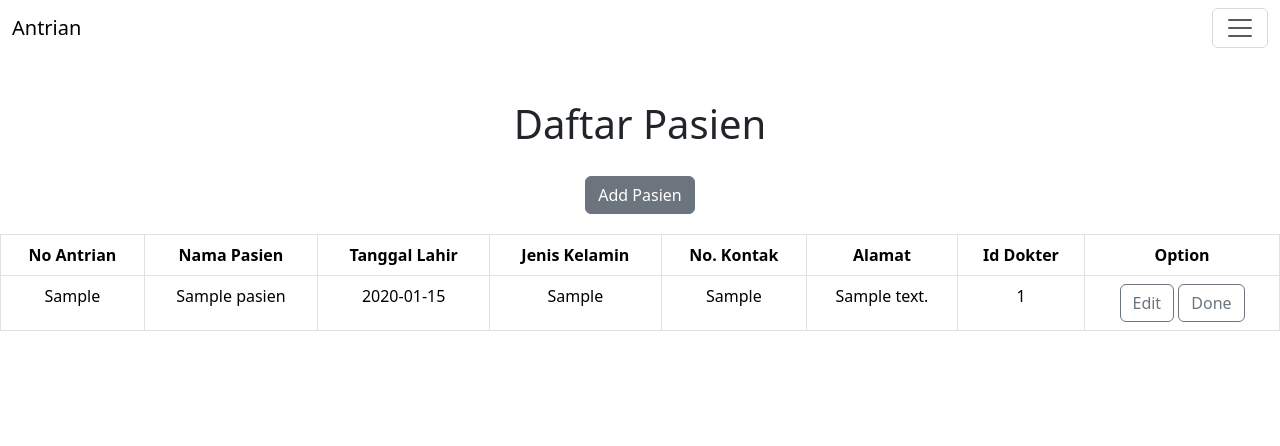
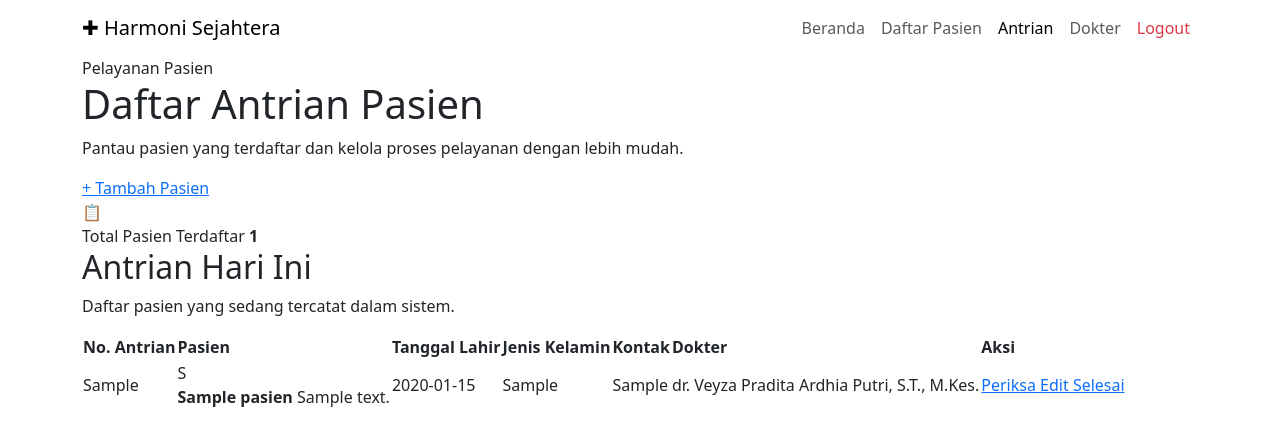
Before and after one commit to Veyzaputri/harmoni-sejahtera-hospital, a PHP site: page /tampil_pasien.php in a window 1280 px wide. Shown: the top 446 px of the page. Run offline with PHP 8.4, Linux system fonts and the light colour scheme; the visitor is signed in with stand-in values (Sample User, id 1); data comes from the database, SQL or seed files in the repository; tables that the repository leaves empty hold one stand-in row (values such as "Sample post").

Commit message:
Refactor tampil_pasien.php for better structure

```diff
--- a/tampil_pasien.php
+++ b/tampil_pasien.php
@@ -1,92 +1,265 @@
 <?php
 session_start();
-if(empty($_SESSION['username'])){
-    header("location:login.php?pesan=belum_login");
+
+if (empty($_SESSION['username'])) {
+    header("Location: login.php?pesan=belum_login");
+    exit;
 }
 
+include "koneksi.php";
+
+$query = mysqli_query(
+    $connect,
+    "SELECT pasien.*, dokter.nama_dokter
+     FROM pasien
+     LEFT JOIN dokter
+     ON pasien.id_dokter = dokter.id_dokter
+     ORDER BY pasien.ID_pasien ASC"
+);
+
+$totalPasien = mysqli_num_rows($query);
 ?>
+
 <!doctype html>
-<html lang="en">
+<html lang="id">
 <head>
     <meta charset="utf-8">
     <meta name="viewport" content="width=device-width, initial-scale=1">
-    <title>Tampil Pasien</title>
-    <link href="https://cdn.jsdelivr.net/npm/bootstrap@5.3.2/dist/css/bootstrap.min.css" rel="stylesheet" integrity="sha384-T3c6CoIi6uLrA9TneNEoa7RxnatzjcDSCmG1MXxSR1GAsXEV/Dwwykc2MPK8M2HN" crossorigin="anonymous">
 
-<link rel="stylesheet" href="tampilpasien.css">  </head>
+    <title>Antrian Pasien | Harmoni Sejahtera</title>
+
+    <link href="https://cdn.jsdelivr.net/npm/bootstrap@5.3.2/dist/css/bootstrap.min.css" rel="stylesheet">
+    <link rel="stylesheet" href="queue.css">
+</head>
+
 <body>
-  <nav class="navbar bg-body-primary fixed-top">
-  <div class="container-fluid">
-    <a class="navbar-brand" href="#">Antrian</a>
-    <button class="navbar-toggler" type="button" data-bs-toggle="offcanvas" data-bs-target="#offcanvasNavbar" aria-controls="offcanvasNavbar" aria-label="Toggle navigation">
+
+<nav class="navbar navbar-expand-lg sticky-top">
+    <div class="container">
+
+        <a class="navbar-brand hospital-brand" href="home.php">
+            <span class="brand-icon">✚</span>
+            Harmoni Sejahtera
+        </a>
+
+        <button class="navbar-toggler"
+                type="button"
+                data-bs-toggle="collapse"
+                data-bs-target="#navbarMain">
             <span class="navbar-toggler-icon"></span>
         </button>
-    <div class="offcanvas offcanvas-end" tabindex="-1" id="offcanvasNavbar" aria-labelledby="offcanvasNavbarLabel">
-      <div class="offcanvas-header">
-        <h5 class="offcanvas-title" id="offcanvasNavbarLabel">Offcanvas</h5>
-        <button type="button" class="btn-close" data-bs-dismiss="offcanvas" aria-label="Close"></button>
-      </div>
-      <div class="offcanvas-body">
-        <ul class="navbar-nav justify-content-end flex-grow-1 pe-3">
+
+        <div class="collapse navbar-collapse" id="navbarMain">
+            <ul class="navbar-nav ms-auto align-items-lg-center">
+
                 <li class="nav-item">
-            <a class="nav-link active" aria-current="page" href="home.php">Home</a>
-          </li>
-          <li class="nav-item">
-            <a class="nav-link" href="form_pasien.php">Daftar pasien</a>
+                    <a class="nav-link" href="home.php">Beranda</a>
                 </li>
 
+                <li class="nav-item">
+                    <a class="nav-link" href="form_pasien.php">Daftar Pasien</a>
+                </li>
+
+                <li class="nav-item">
+                    <a class="nav-link active" href="tampil_pasien.php">Antrian</a>
+                </li>
+
+                <li class="nav-item">
+                    <a class="nav-link" href="jadwal_dokter.php">Dokter</a>
+                </li>
+
+                <li class="nav-item">
+                    <a class="nav-link text-danger" href="logout.php">Logout</a>
+                </li>
+
+            </ul>
         </div>
-    </div>
+
     </div>
 </nav>
 
 
+<main class="queue-page">
 
-    <center>
+    <div class="container">
 
-    <h1 style="margin-top:100px;">Daftar Pasien</h1>
-    <a class="btn btn-secondary" href="form_pasien.php" role="button" style="margin-top:20px; margin-bottom:20px;">Add Pasien</a>
-    <table class="table table-bordered center">
+        <div class="page-heading">
+
+            <div>
+                <span class="page-label">Pelayanan Pasien</span>
+
+                <h1>Daftar Antrian Pasien</h1>
+
+                <p>
+                    Pantau pasien yang terdaftar dan kelola proses
+                    pelayanan dengan lebih mudah.
+                </p>
+            </div>
+
+            <a href="form_pasien.php" class="add-button">
+                + Tambah Pasien
+            </a>
+
+        </div>
+
+
+        <div class="summary-card">
+
+            <div class="summary-icon">📋</div>
+
+            <div>
+                <span>Total Pasien Terdaftar</span>
+                <strong><?= $totalPasien; ?></strong>
+            </div>
+
+        </div>
+
+
+        <div class="table-card">
+
+            <div class="table-header">
+
+                <div>
+                    <h2>Antrian Hari Ini</h2>
+                    <p>Daftar pasien yang sedang tercatat dalam sistem.</p>
+                </div>
+
+            </div>
+
+
+            <?php if ($totalPasien > 0): ?>
+
+                <div class="table-responsive">
+
+                    <table class="patient-table">
+
                         <thead>
                             <tr>
-        <th>No Antrian</th>
-        <th>Nama Pasien</th>
+                                <th>No. Antrian</th>
+                                <th>Pasien</th>
                                 <th>Tanggal Lahir</th>
                                 <th>Jenis Kelamin</th>
-        <th>No. Kontak</th>
-        <th>Alamat</th>
-        <th>Id Dokter</th>
-        <th>Option</th>
+                                <th>Kontak</th>
+                                <th>Dokter</th>
+                                <th>Aksi</th>
                             </tr>
                         </thead>
-    <?php
-    include 'koneksi.php';
-    $query=mysqli_query($connect, "SELECT * FROM pasien" );
-    while ($data=mysqli_fetch_array($query))
-    {?>
+
                         <tbody>
+
+                        <?php while ($data = mysqli_fetch_assoc($query)): ?>
+
                             <tr>
-        <td><?php echo $data['ID_pasien'] ?></td>
-        <td><?php echo $data['nama_pasien'] ?></td>
-        <td><?php echo $data['tgl_lahir'] ?></td>
-        <td><?php echo $data['jenis_kelamin'] ?></td>
-        <td><?php echo $data['no_kontak'] ?></td>
-        <td><?php echo $data['alamat'] ?></td>
-        <td><?php echo $data['id_dokter'] ?></td>
+
                                 <td>
-          <center>
-           <a href="edit.php?ID_pasien=<?php echo $data['ID_pasien']; ?>"> <button type="button" class="btn btn-outline-secondary">Edit</button></a>
-           <a href="hapus.php?ID_pasien=<?php echo $data['ID_pasien']; ?>">  <button type="button" class="btn btn-outline-secondary">Done</button></a>
-           </center>
+                                    <span class="queue-number">
+                                        <?= htmlspecialchars($data["ID_pasien"]); ?>
+                                    </span>
                                 </td>
 
+                                <td>
+                                    <div class="patient-name">
+                                        <div class="patient-avatar">
+                                            <?= strtoupper(substr($data["nama_pasien"], 0, 1)); ?>
+                                        </div>
+
+                                        <div>
+                                            <strong>
+                                                <?= htmlspecialchars($data["nama_pasien"]); ?>
+                                            </strong>
+
+                                            <span>
+                                                <?= htmlspecialchars($data["alamat"] ?: "-"); ?>
+                                            </span>
+                                        </div>
+                                    </div>
+                                </td>
+
+                                <td>
+                                    <?= htmlspecialchars($data["tgl_lahir"]); ?>
+                                </td>
+
+                                <td>
+                                    <span class="gender-badge">
+                                        <?= htmlspecialchars($data["jenis_kelamin"]); ?>
+                                    </span>
+                                </td>
+
+                                <td>
+                                    <?= htmlspecialchars($data["no_kontak"] ?: "-"); ?>
+                                </td>
+
+                                <td>
+                                    <?= htmlspecialchars(
+                                        $data["nama_dokter"] ?: "Belum dipilih"
+                                    ); ?>
+                                </td>
+
+                                <td>
+
+                                    <div class="actions">
+
+                                        <a
+                                            href="periksa_pasien.php?ID_pasien=<?= urlencode($data["ID_pasien"]); ?>"
+                                            class="btn-examine">
+                                            Periksa
+                                        </a>
+
+                                        <a
+                                            href="edit.php?ID_pasien=<?= urlencode($data["ID_pasien"]); ?>"
+                                            class="btn-edit">
+                                            Edit
+                                        </a>
+
+                                        <a
+                                            href="hapus.php?ID_pasien=<?= urlencode($data["ID_pasien"]); ?>"
+                                            class="btn-done"
+                                            onclick="return confirm('Selesaikan dan hapus pasien ini dari daftar?')">
+                                            Selesai
+                                        </a>
+
+                                    </div>
+
+                                </td>
+
+                            </tr>
+
+                        <?php endwhile; ?>
+
+                        </tbody>
+
+                    </table>
+
+                </div>
+
+            <?php else: ?>
+
+                <div class="empty-state">
+
+                    <div class="empty-icon">📋</div>
+
+                    <h3>Belum Ada Pasien</h3>
+
+                    <p>
+                        Belum ada pasien yang terdaftar dalam antrean.
+                    </p>
+
+                    <a href="form_pasien.php">
+                        Daftarkan Pasien
+                    </a>
+
+                </div>
+
+            <?php endif; ?>
+
+        </div>
+
+    </div>
+
+</main>
 
 
-    </tr>
-    </tbody>
-    <?php } ?>
-    </table>
-    <script src="https://cdn.jsdelivr.net/npm/bootstrap@5.3.2/dist/js/bootstrap.bundle.min.js" integrity="sha384-C6RzsynM9kWDrMNeT87bh95OGNyZPhcTNXj1NW7RuBCsyN/o0jlpcV8Qyq46cDfL" crossorigin="anonymous"></script>
-    </center>
+<script src="https://cdn.jsdelivr.net/npm/bootstrap@5.3.2/dist/js/bootstrap.bundle.min.js"></script>
+
 </body>
 </html>
```
Lines whose indentation alone changed are shown as unchanged.
